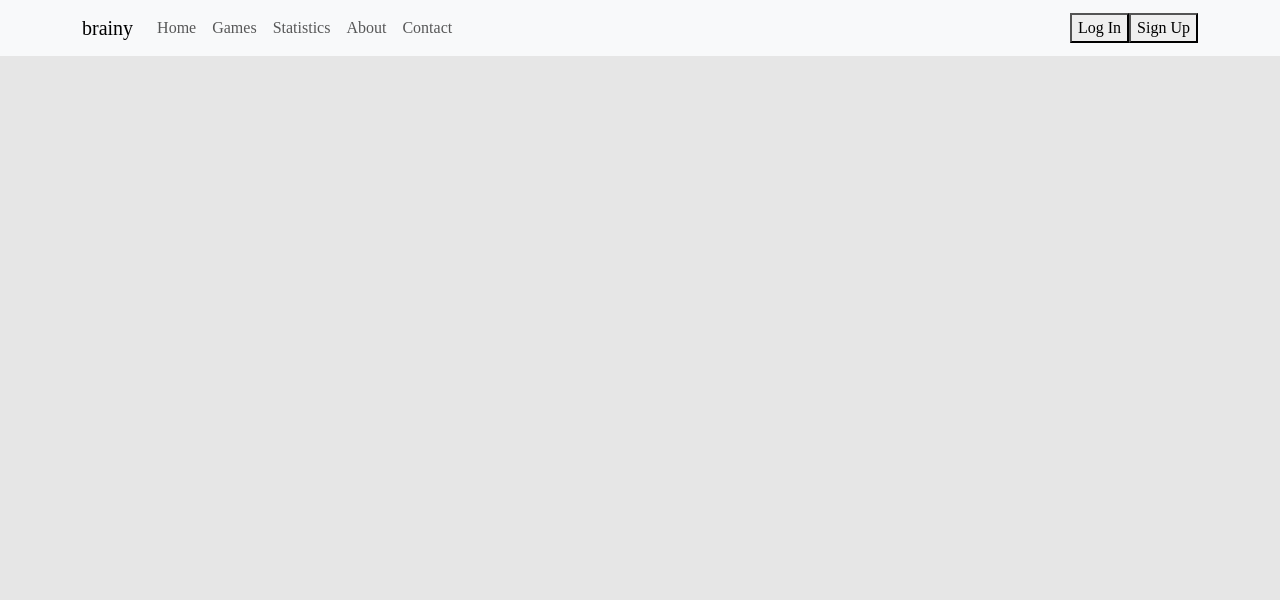
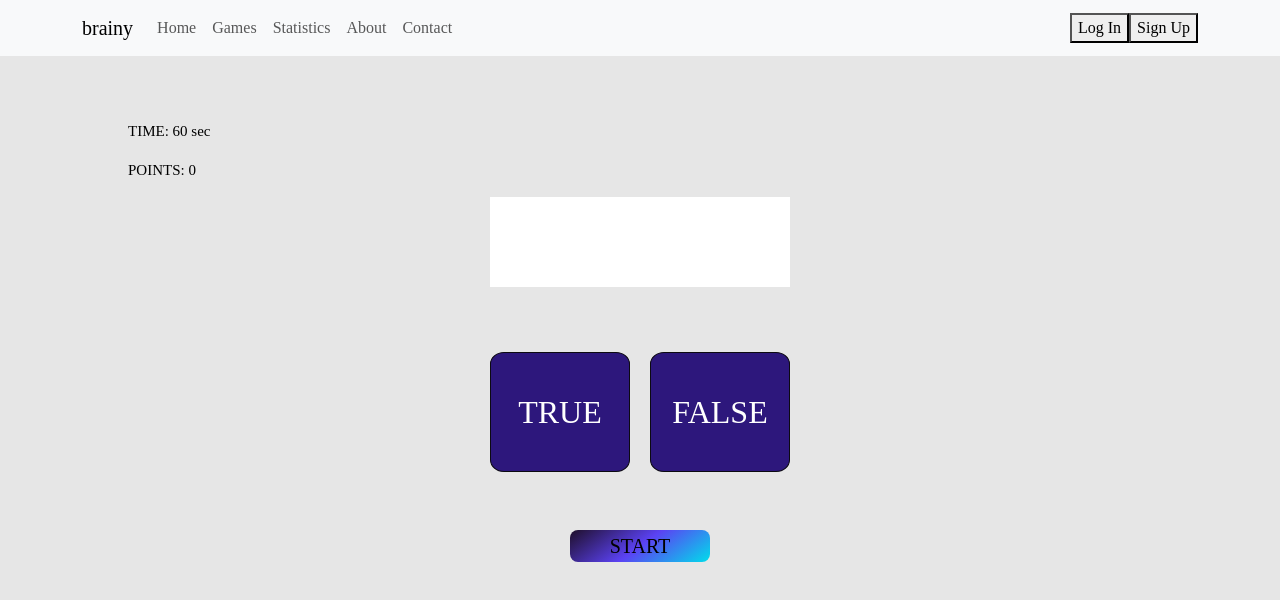
Before and after one commit to anderosc/math, a React (Vite) app in the folder mathtrainer/: page /games/colorandtextmatch in a window 1280 px wide. Shown: the top 600 px of the page. Built offline with nearby package versions, Linux system fonts and the light colour scheme; no server answers; a web font is replaced by a local one.

Commit message:
new game start
text and color match setup and logic implementation

```diff
--- a/mathtrainer/src/App.jsx
+++ b/mathtrainer/src/App.jsx
@@ -14,6 +14,7 @@ import ThreeDrotation from "./pages/spatialReasoning/threeDrotation";
 import BinaryConversion from "./pages/BinaryConversion/BinaryConversion";
 import Login from "./auth/Login";
 import SignUp from "./auth/SignUp";
+import ColorAndTextMatch from "./pages/flexibility/ColorAndTextMatch";
 
 function App() {
 
@@ -33,13 +34,17 @@ function App() {
     <Route path="/games/subtraction" element={< Subtraction />} />
     <Route path="/games/multiplication" element={< Multiplication />} />
     <Route path="/games/division" element={< Division />} />
+    <Route path="/games/binary" element={< BinaryConversion />} />
+
     <Route path="/games/end" element={< EndGameLanding />} />
 
     <Route path="/statistics" element={< Statistics />} />
 
     <Route path="/games/3drotation" element={< ThreeDrotation />} />
 
-    <Route path="/games/binary" element={< BinaryConversion />} />
+    <Route path="/games/colorandtextmatch" element={< ColorAndTextMatch />} />
+
+
 
 
 </Routes>
--- a/mathtrainer/src/data/games.json
+++ b/mathtrainer/src/data/games.json
@@ -29,7 +29,7 @@
     },
     {
         "id": 5,
-        "category": "Binary",
+        "category": "Math",
         "description": "Binary Conversion",
         "image": "/games/math/multiplication.png",
         "link" : "/games/binary"
@@ -40,5 +40,12 @@
         "description": "3D rotation",
         "image": "",
         "link" : "/games/3drotation"
+    },
+    {
+        "id": 7,
+        "category": "Flexibility",
+        "description": "Color and text match",
+        "image": "/games/math/multiplication.png",
+        "link" : "/games/colorandtextmatch"
     }
 ]
--- /dev/null
+++ b/mathtrainer/src/pages/flexibility/ColorAndTextMatch.jsx
@@ -0,0 +1,182 @@
+import {useEffect, useRef, useState } from "react"
+import "./compmodes.css"
+import { useNavigate } from "react-router-dom";
+import { auth } from "../../firebase/firebase";
+import { saveScore } from "../../firebase/savescore";
+
+
+function ColorAndTextMatch() {
+
+    const [randomNumber, setRandomNumber] = useState("");
+    const [randomNumber2, setRandomNumber2] = useState("");
+    const [seconds, setSeconds] = useState(60);
+    const [extraPoints, setExtraPoints] = useState(1);
+    const [gameStatus, setGameStatus] = useState(false);
+    const [points, setPoints] = useState(0)
+    const [correctCount, setCorrectCount] = useState(0)
+    const [showGif, setShowGif] = useState(false);
+    const navigate = useNavigate();
+    const [backgroundcolor, setBackgroundColor] = useState()
+    const [textcolor, setTextColor] = useState("white");
+    const [operation, setOperation] = useState("");
+    const colors = ["Red", "Green", "Black" , "Yellow", "Blue"]
+
+    const timerRef = useRef(null);
+
+
+    let wonAudio = new Audio("/audio/correct.wav");
+    let wrongAudio = new Audio("/audio/incorrect.wav");
+
+    function startGame(){
+        setGameStatus(true);
+        TrueOrFalse();
+        pointsTimer();
+    }
+
+
+    useEffect(() => {
+        if (gameStatus && seconds > 0) {
+          const timer = setTimeout(() => setSeconds(seconds - 1), 1000);
+          return () => clearTimeout(timer);
+        } else if (seconds <= 0) {
+          if (!auth.currentUser) {
+            return;
+          }
+
+          localStorage.setItem("points", JSON.stringify(points));
+          localStorage.setItem("game", JSON.stringify("Color and Text Match"));
+
+          // Save the score and send it to another file
+          const userId = auth.currentUser.uid;
+          saveScore(points, userId, "colorandtextmatch_scores/");
+
+          navigate("/games/end", { state: { from: "games/colorandtextmatch" } });
+        }
+      }, [seconds, gameStatus]);
+
+
+
+      function TrueOrFalse() {
+        const number = Math.random();
+        console.log(number);
+        if (number < 0.5) {
+            // Case: Text color matches background color (different shades)
+            const RandomBackground = Math.round(Math.random() * 4);
+            setBackgroundColor(colors[RandomBackground]);
+            setOperation(colors[RandomBackground]);
+            let randomTextColor = Math.round(Math.random() * 4);
+            if (randomTextColor === RandomBackground) {
+                if (randomTextColor === 0) {
+                    randomTextColor = randomTextColor + 1;
+                } else {
+                    randomTextColor = randomTextColor - 1;
+                }
+            }
+            setTextColor(colors[randomTextColor]);
+        } else {
+            // Case: Text color does not match background color
+            const RandomBackground = Math.round(Math.random() * 4);
+            let randomOperation = Math.round(Math.random() * 4);
+            if (RandomBackground === randomOperation) {
+                if (randomOperation === 0) {
+                    randomOperation = randomOperation + 1;
+                } else {
+                    randomOperation = randomOperation - 1;
+                }
+            }
+            setBackgroundColor(colors[RandomBackground]);
+            setOperation(colors[randomOperation]);
+            let randomTextColor = Math.round(Math.random() * 4);
+            if (randomTextColor === RandomBackground) {
+                if (randomTextColor === 0) {
+                    randomTextColor = randomTextColor + 1;
+                } else {
+                    randomTextColor = randomTextColor - 1;
+                }
+            }
+            setTextColor(colors[randomTextColor]);
+        }
+    }
+
+
+
+    function pointsTimer(){
+        setExtraPoints(2);
+            timerRef.current = setInterval(() =>{
+                setExtraPoints(prevPoints => prevPoints > 1 ? prevPoints - 0.1 : 1 )
+            }, 700)
+
+    }
+
+
+
+    const checkAnswer = () => {
+        if(gameStatus === false){
+            return;
+        }
+
+        if(backgroundcolor === operation){
+            setCorrectCount(correctCount + 1)
+
+            setPoints(prevPoints => Math.round(prevPoints + (10 * extraPoints)));
+            TrueOrFalse();
+            wonAudio.play();
+            clearTimeout(timerRef.current);
+            pointsTimer();
+        } else {
+            setShowGif(true);
+
+            setTimeout(() => { setShowGif(false);
+                TrueOrFalse();
+            setOperation("+")
+            }, 2500);
+            // meanwhile -->
+            setRandomNumber();
+            setRandomNumber2();
+            setOperation("");
+            wrongAudio.play();
+        }
+    }
+
+
+
+
+  return (
+    <div className="game">
+        <div className="statsbox">
+            <p>TIME: {seconds} sec</p>
+            <p>POINTS: {points}  </p>
+        </div>
+
+        <div className= "body">
+                {gameStatus === true ? <label style={{ width: "300px", height: "90px", fontSize: "60px", backgroundColor: backgroundcolor, color: textcolor}}>{operation}  </label> : <label className= "operation"> </label> }
+                <br />
+                <br />
+
+                    {showGif && (
+                    <div className="gif-popup">
+                    <img src="/gif/wrongans.gif"  />
+                    </div>
+                    )}
+
+            <br />
+
+            <div >
+                <div className="keyboard">
+
+                    <button onClick={() => checkAnswer()}>TRUE</button>
+                    <button onClick={() => checkAnswer()}>FALSE</button>
+
+                </div>
+                <br />
+                <br />
+
+                {gameStatus === false ?<button className="button-00" onClick={() => startGame()}>START</button>  : undefined}
+            </div>
+
+        </div>
+    </div>
+  )
+}
+
+export default ColorAndTextMatch
--- /dev/null
+++ b/mathtrainer/src/pages/flexibility/compmodes.css
@@ -0,0 +1,95 @@
+.game{
+
+}
+.body{
+
+  flex-direction: column; /* Stack items vertically */
+  justify-content: center; /* Center items vertically */
+  /* align-items: center; Center items horizontally */
+  text-align: center;
+
+}
+
+.keyboard button{
+
+    height: 120px;
+    width: 140px;
+  margin: 10px;
+  border-radius: 10%;
+  font-size: 2rem;
+  background-color: #2d177c;
+  color: white;
+  border: 1px solid #0c0a11;
+  cursor: pointer;
+  box-shadow: 5px #6e6b77;
+
+}
+.keyboard{
+
+}
+.keyboard button:hover {
+    background-color: #4322b7;
+  }
+
+  .operation{
+    width: 300px;
+    height: 90px;
+    font-size: 40px;
+    background-color: white;
+  }
+
+  .answer{
+    margin-bottom: 2%;
+    font-size: 40px;
+    height: 50px;
+    width: 240px;
+  }
+
+  .gif-popup {
+    position: absolute;
+    top: 40%;
+    left: 80%;
+    transform: translate(-50%, -50%);
+    z-index: 1000;
+    background-color: rgba(0, 0, 0, 0);
+    padding: 20px;
+    border-radius: 10px;
+}
+
+.gif-popup img {
+  height: 300px;
+  width: 300px;
+
+}
+
+.gif2-popup {
+  position: absolute;
+  top: 50%;
+  left: 50%;
+  transform: translate(-50%, -50%);
+  z-index: 1000;
+  background-color: rgba(0, 0, 0, 0);
+  padding: 20px;
+  border-radius: 10px;
+}
+
+.gif2-popup img {
+height: 600px;
+width: 600px;
+
+}
+
+.button-00{
+  background-image: linear-gradient(144deg,#1f0f2a, #5B42F3 50%,#00DDEB);
+  border: 0;
+  border-radius: 8px;
+  box-shadow: rgba(152, 65, 252, 0) 0 15px 30px -5px;
+  max-width: 100%;
+  min-width: 140px;
+  font-size: 20px;
+}
+.statsbox{
+  margin-left: 10%;
+  margin-top: 5%;
+  font-size: 15px;
+}
--- a/mathtrainer/src/pages/game/Games.jsx
+++ b/mathtrainer/src/pages/game/Games.jsx
@@ -34,7 +34,6 @@ function Games() {
 
             <div className="sidebaritem"> GAMES</div>
             <MenuItem onClick={() => setSelectedCategory("MATH")}>Math</MenuItem>
-            <MenuItem onClick={() => setSelectedCategory("BINARY")}>Binary</MenuItem>
             <MenuItem onClick={() => setSelectedCategory("SPATIAL REASONING")}>Spatial reasoning</MenuItem>
           </Menu>
         </Sidebar>
```
